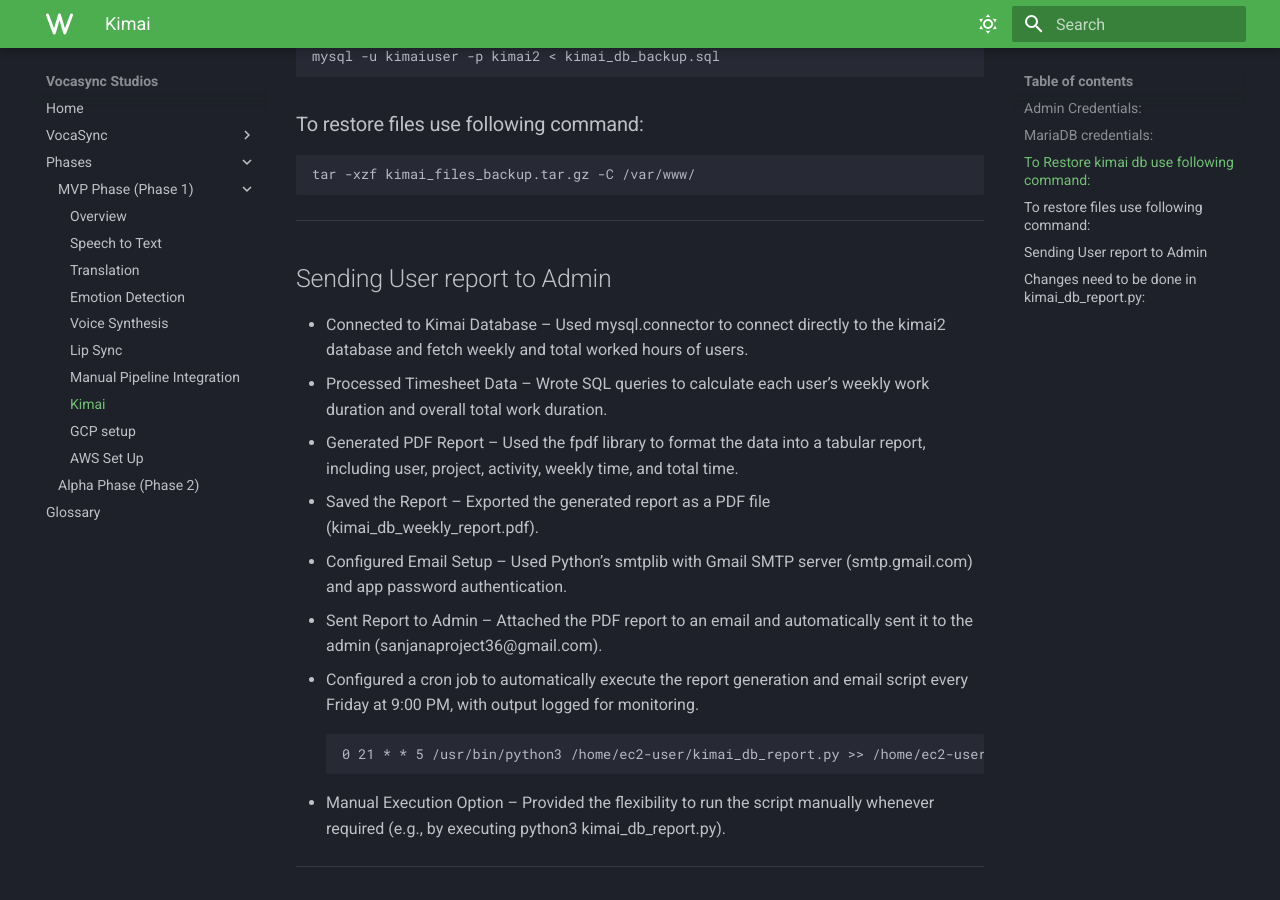
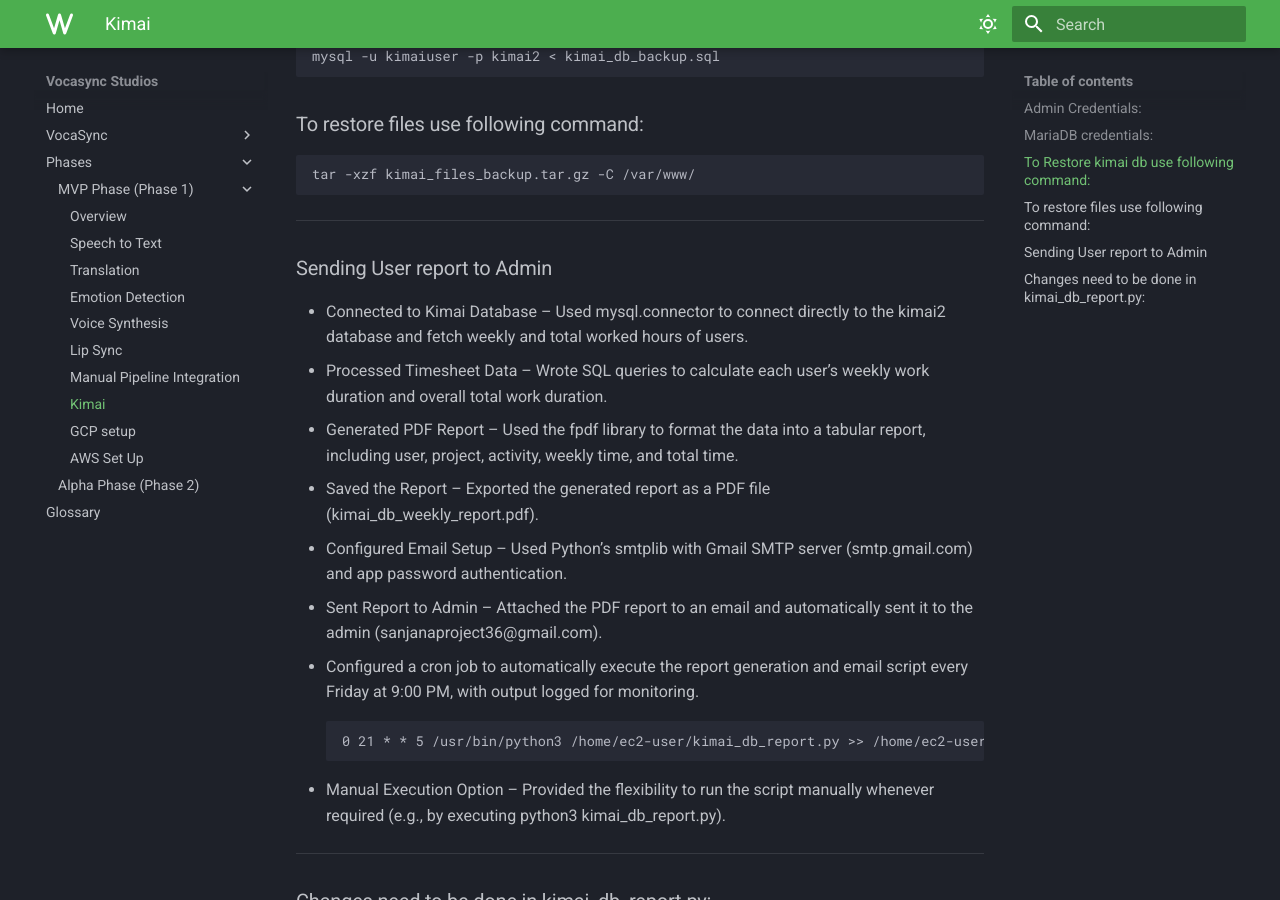
Before and after one commit to RETAILBRIDGE-LLC/wiki, an MkDocs documentation site: the page built from docs/phases/phase1_mvp/kimai.md, in a window 1280 px wide and 900 px high, scrolled down 928 px. Built offline with MkDocs 1.6.1 and Material for MkDocs 9.7.7, drawn with Linux system fonts in a browser that asks for light colours.

````diff
--- a/docs/phases/phase1_mvp/kimai.md
+++ b/docs/phases/phase1_mvp/kimai.md
@@ -33,7 +33,7 @@ tar -xzf kimai_files_backup.tar.gz -C /var/www/
 
 ---
 
-## Sending User report to Admin
+### Sending User report to Admin
 
 - Connected to Kimai Database – Used mysql.connector to connect directly to the kimai2 database and fetch weekly and total worked hours of users.
 - Processed Timesheet Data – Wrote SQL queries to calculate each user’s weekly work duration and overall total work duration.
@@ -49,7 +49,7 @@ tar -xzf kimai_files_backup.tar.gz -C /var/www/
 
 ---
 
-## Changes need to be done in kimai_db_report.py:
+### Changes need to be done in kimai_db_report.py:
 
 ```
 gmail_user = "yelagandulasupraja@gmail.com"    # replace it with sender mail
````
